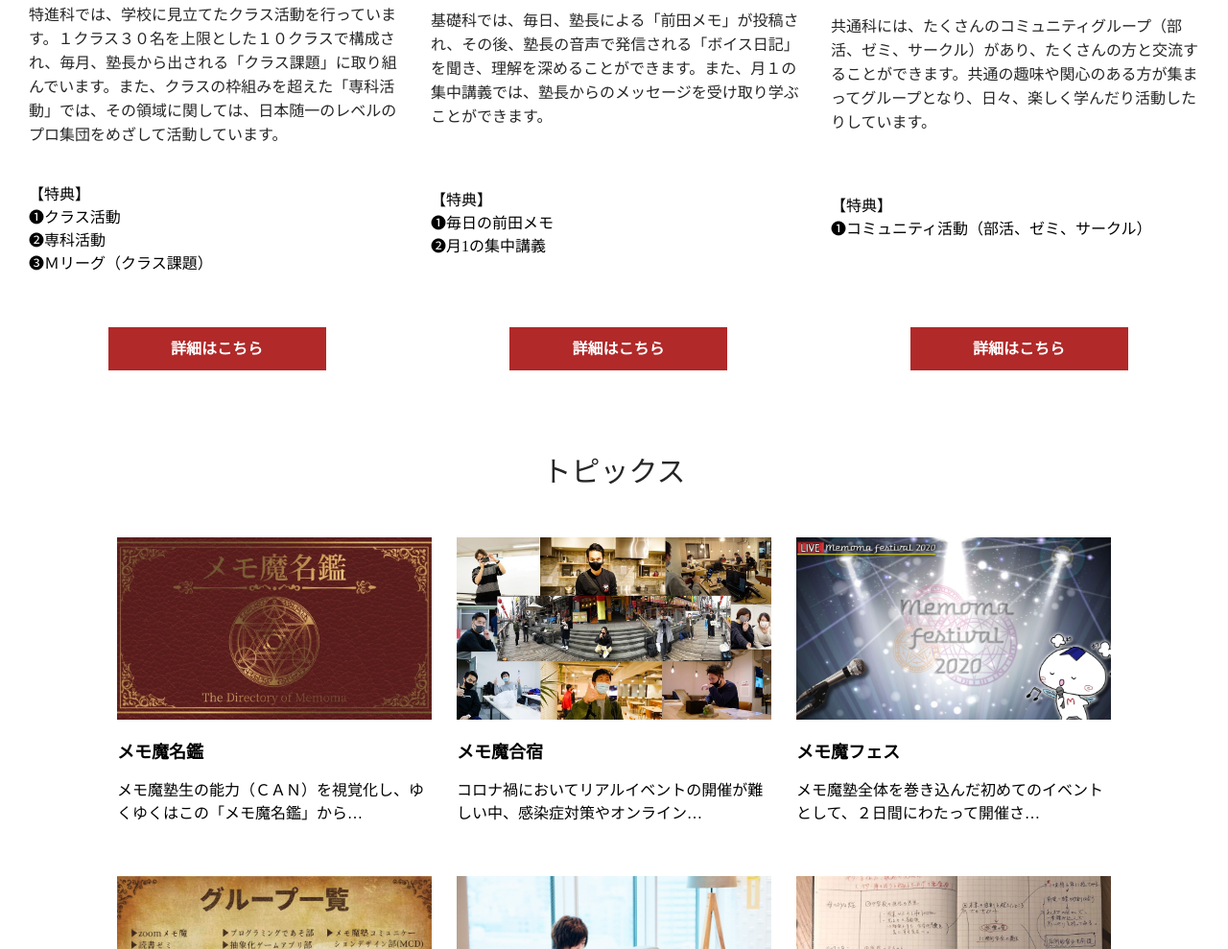
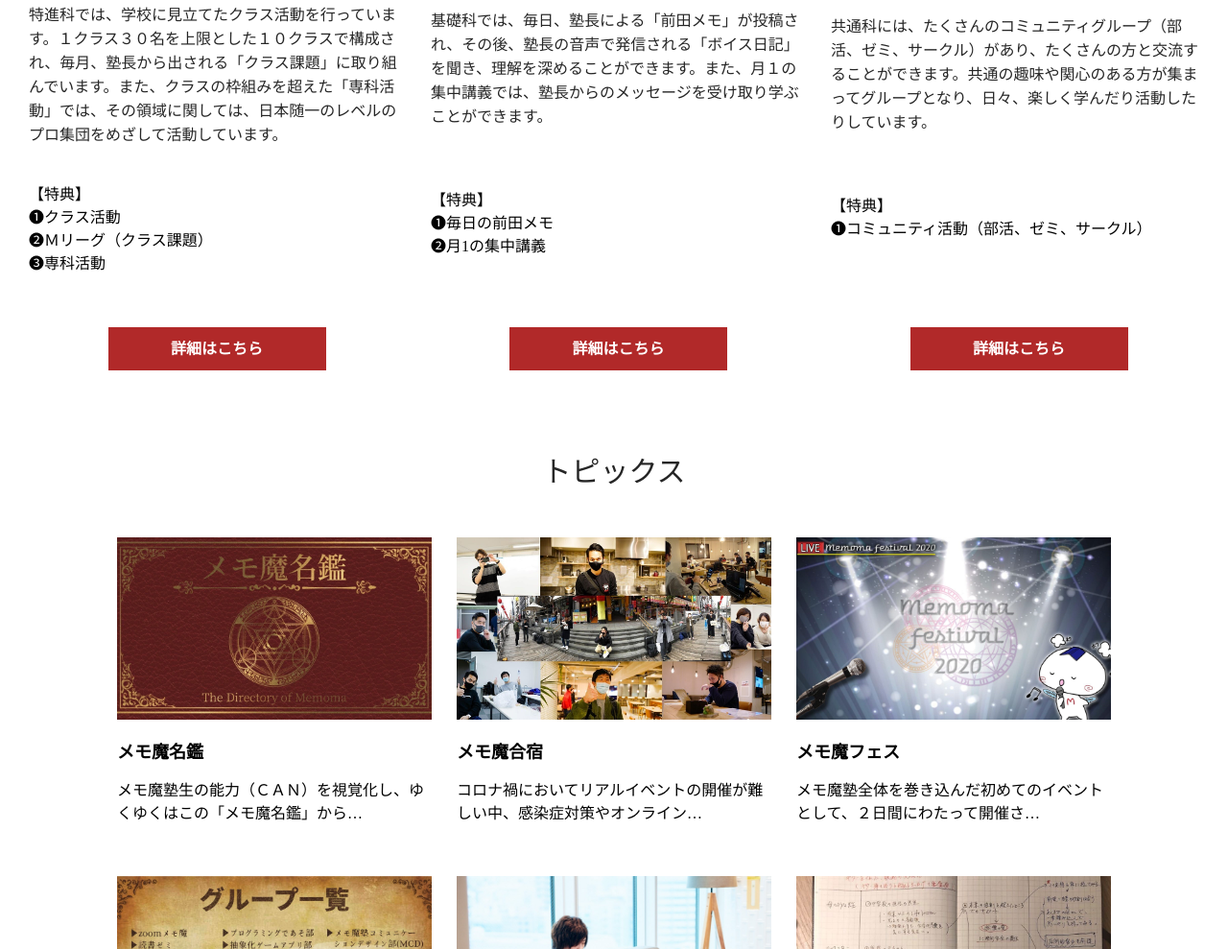
Before and after one commit to ywhite1022/memoma-page, a plain HTML site: page site/about.html in a window 1280 px wide. Shown: the part 3149-4138 px from the top of the page at 96% size. Drawn offline with Linux system fonts and the light colour scheme.

Commit message:
numbering fixed:spcial

```diff
--- a/site/about.html
+++ b/site/about.html
@@ -95,8 +95,8 @@
                     <div class="benefits">
                         【特典】<br>
                         ❶クラス活動<br>
-                        ❷専科活動<br>
-                        ❸Ｍリーグ（クラス課題）<br>
+                        ❷Ｍリーグ（クラス課題）<br>
+                        ❸専科活動<br>
                     </div>
                     <div class="course_button">
                         <button type=“button” onclick="location.href='./special.html'">詳細はこちら</button>
@@ -197,33 +197,6 @@
         </div>
 
         <div class="links">
-            <!--
-                    <div class="banner_table">
-                        <div class="table_line">
-                            <div class="block">
-                                バナー
-                            </div>
-                            <div class="block">
-                                バナー
-                            </div>
-                            <div class="block">
-                                バナー
-                            </div>
-                        </div>
-                        <div class="table_line">
-                            <div class="block">
-                                バナー
-                            </div>
-                            <div class="block">
-                                バナー
-                            </div>
-                            <div class="block">
-                                バナー
-                            </div>
-                        </div>
-                    </div>
-                    -->
-
             <div class="container">
                 <div class="box_line">
                     <div class="banner_box">
```
Also changed, not shown: site/index.html (+2 -29 lines).
